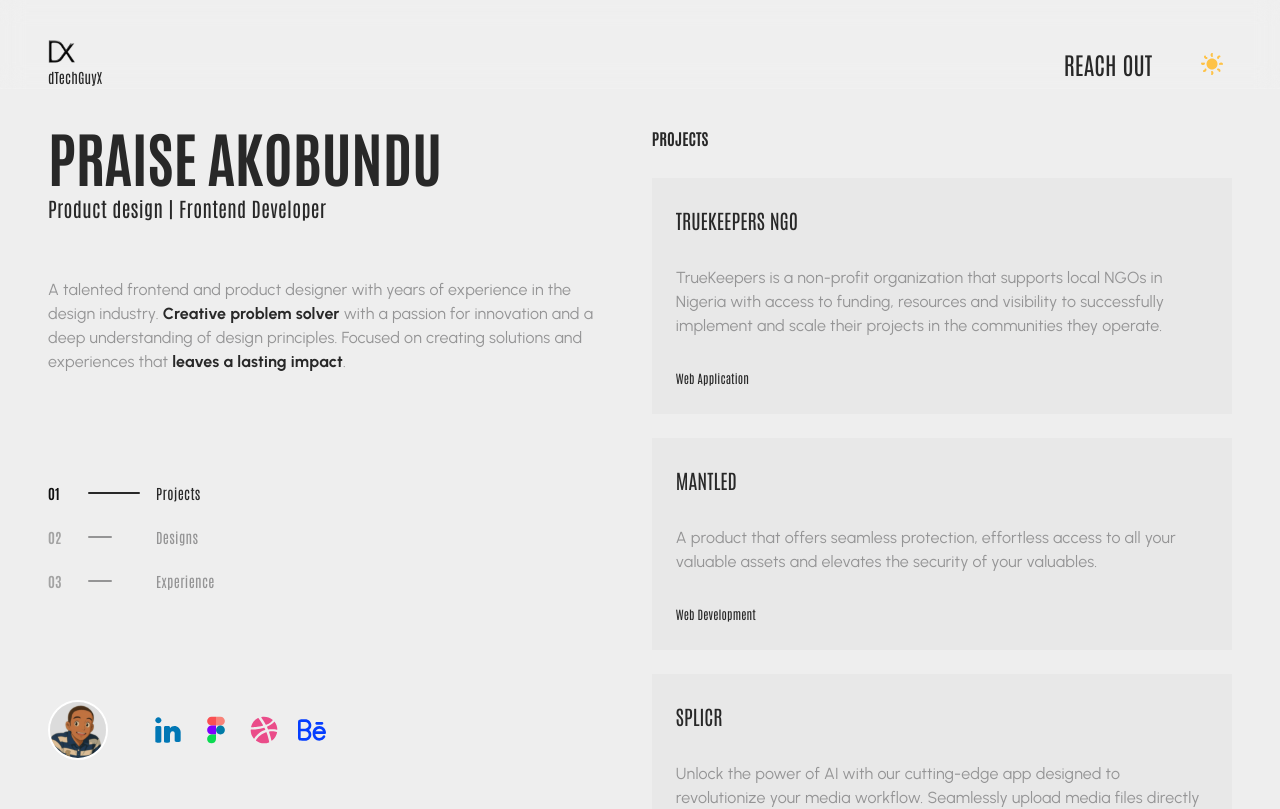
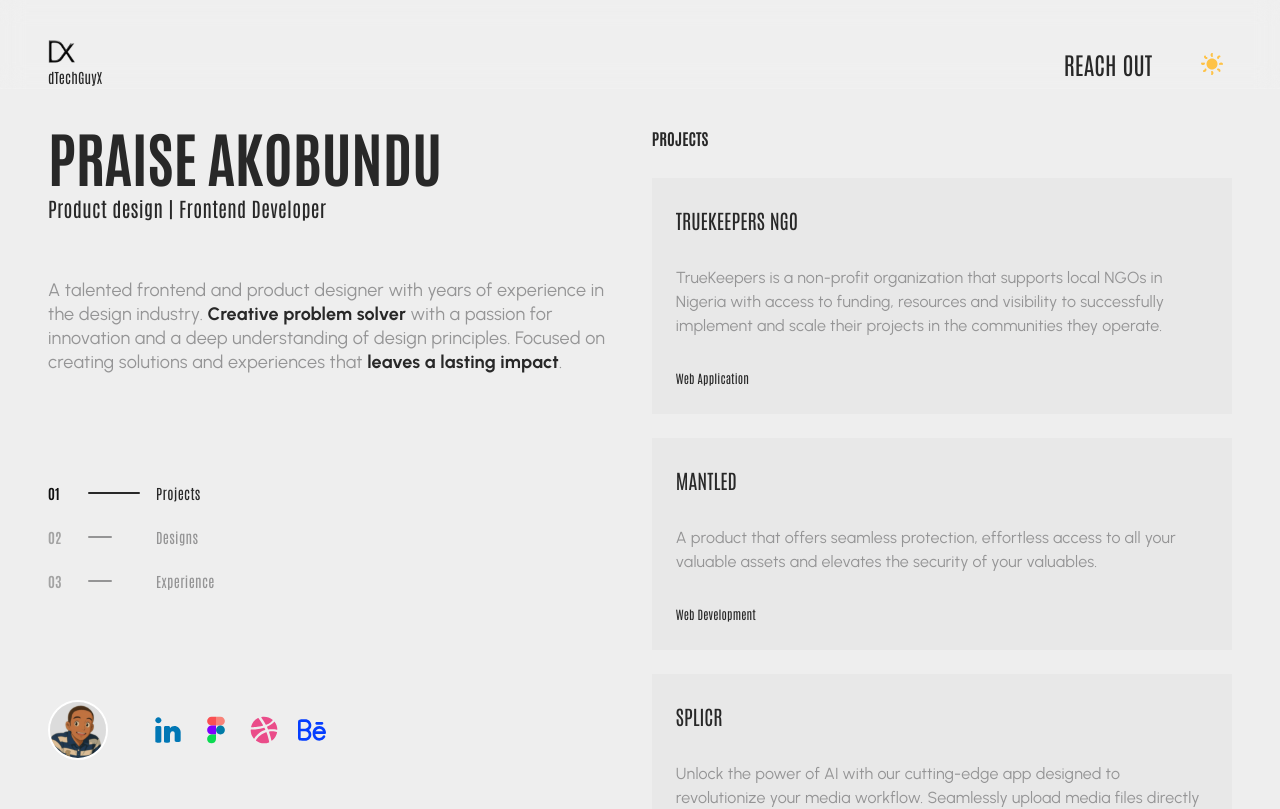
Before and after one commit to Walediwura/dTechXFolio, a Next.js app: page / in a window 1280 px wide. Shown: the top 809 px of the page. Built offline with nearby package versions, Linux system fonts and the light colour scheme.

Commit message:
Intro font size adjustment

```diff
--- a/app/components/ProfileOverview.jsx
+++ b/app/components/ProfileOverview.jsx
@@ -71,7 +71,7 @@ const ProfileOverview = () => {
         </div>
 
         {/* Bio */}
-        <div className="text-nice-gray dark:text-alt-gray font-urban leading-6 tracking-[0.18px] w-[96%]">
+        <div className="text-nice-gray dark:text-alt-gray font-urban leading-6 tracking-[0.18px] md:text-lg w-[96%]">
           A talented frontend and product designer with years of experience in
           the design industry.{" "}
           <span className="text-darko dark:text-whitey  font-bold">
```
